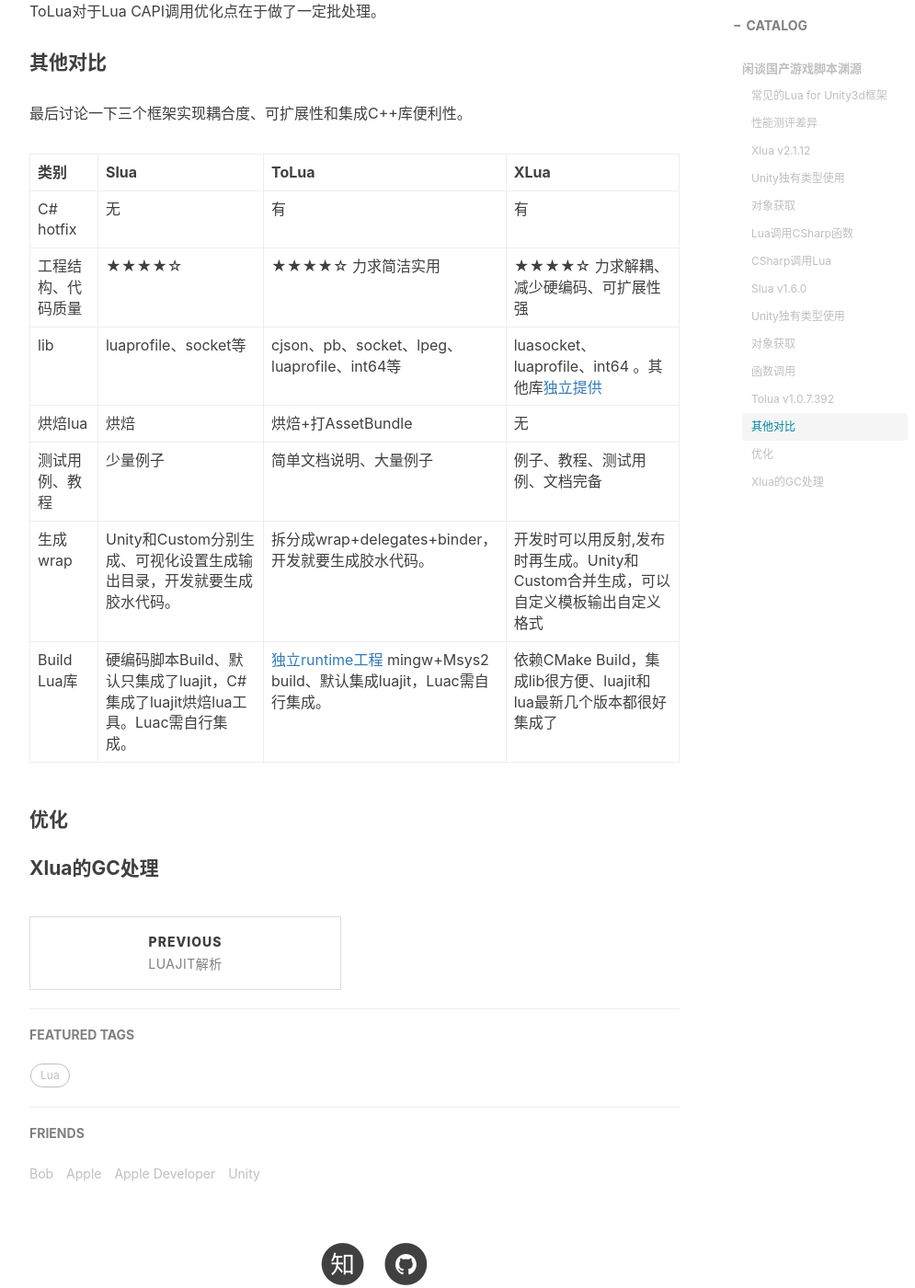
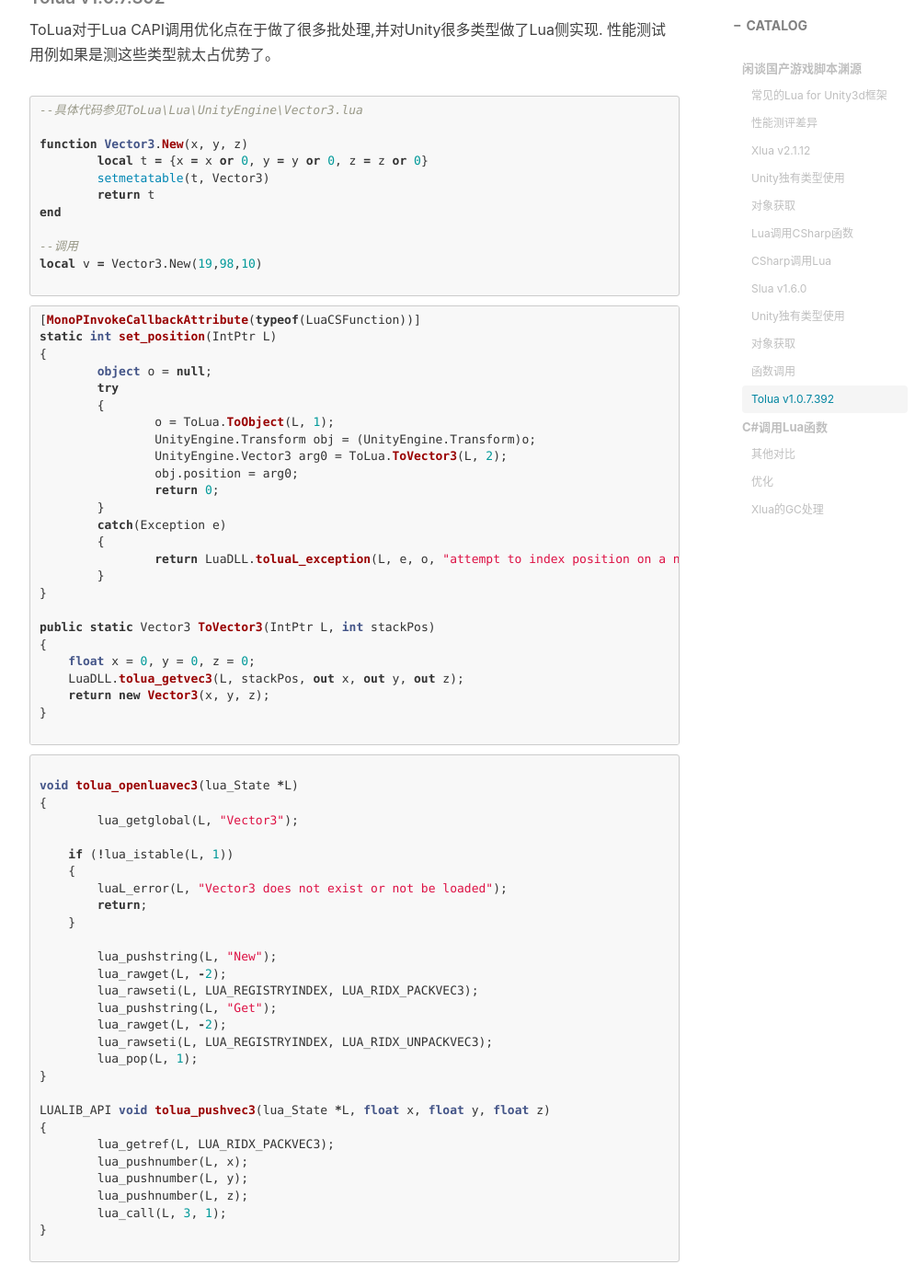
Before and after one commit to chenanbao/chenanbao.github.io, a Jekyll site: the page built from _posts/2018-07-29-Lua热更新框架差异.md, in a window 1280 px wide and 1400 px high, scrolled down 15190 px. Shown: the whole window at 92% size, without its empty margins (233-1228 px from the left). Built offline with Jekyll 4.4.1, drawn with Linux system fonts in a browser that asks for light colours; nearby versions of some CDN libraries; comment, search, counter and statistics services are not loaded; some of the changed text lies outside the part shown.

Commit message:
tolua部分解析

````diff
--- a/_posts/2018-07-29-Lua热更新框架差异.md
+++ b/_posts/2018-07-29-Lua热更新框架差异.md
@@ -23,10 +23,13 @@
 最后说说[WebAssembly](https://webassembly.org)，它是一种二进制格式的类汇编代码，可以被浏览器加载和并进一步编译成可执行的机器码，从而在浏览器运行。它还可以作为高级语言的编译目标，理论上任何语言都可以编译为 WebAssembly。它接近 native code 比 JS 快这是显然的，作为浏览器四大巨头google、apple、firefox、microsoft合作共谋的产物，前途一片光明。目前支持的游戏引擎有
 [Egret](https://www.egret.com)。而Unity在发布WebGl时也可以选择[Linker Target]((https://docs.unity3d.com/Manual/class-PlayerSettingsWebGL.html))为WebAssembly。
 
+
+
+#### 常见的Lua for Unity3d框架
+
 [Lua Interface](http://lua-users.org/wiki/LuaInterface)是一个用于Lua语言和Microsoft .NET的公共语言运行时（CLR）之间集成的库,LuaInterface的作者后来开发出跨平台升级版本[NLua](https://github.com/NLua/NLua)。Tolua的前身Ulua就是基于Lua Interface开发的，包括后来的Slua、Xlua可以说都是Lua Interface思想的变种者。
 
 
-#### 常见的Lua for Unity3d框架
 + [SLua](https://github.com/pangweiwei/slua)
 + [Tolua](https://github.com/topameng/tolua)
 + [XLua](https://github.com/Tencent/xLua)
@@ -724,7 +727,7 @@
 
 ```
 
-Slua新的版本做了改进，可以CustomLuaClass]标记导出对应delegate，调用luafunction.cast转化对应的delegate,以避免gc开销.
+Slua新的版本做了改进，可以CustomLuaClass标记导出对应delegate，调用luafunction.cast转化对应的delegate,以避免gc开销.
 
 ```csharp
 [CustomLuaClass]
@@ -732,14 +735,127 @@
 GetMoneyDelegate ud;
 
 LuaFunction getFunction;
-getMoney = getFunction.cast<GetMoneyDelegate>();
+getMoney = getFunction.cast<GetMoneyDelegate>();//实现不够简练
 if (getMoney != null) getMoney(1,2);
 ```
 
 
 ##### Tolua v1.0.7.392
-ToLua对于Lua CAPI调用优化点在于做了一定批处理。
 
+ToLua对于Lua CAPI调用优化点在于做了很多批处理,并对Unity很多类型做了Lua侧实现.
+性能测试用例如果是测这些类型就太占优势了。
+
+```lua
+--具体代码参见ToLua\Lua\UnityEngine\Vector3.lua
+
+function Vector3.New(x, y, z)
+	local t = {x = x or 0, y = y or 0, z = z or 0}
+	setmetatable(t, Vector3)
+	return t
+end
+
+--调用
+local v = Vector3.New(19,98,10)
+
+```
+
+```csharp
+[MonoPInvokeCallbackAttribute(typeof(LuaCSFunction))]
+static int set_position(IntPtr L)
+{
+	object o = null;
+	try
+	{
+		o = ToLua.ToObject(L, 1);
+		UnityEngine.Transform obj = (UnityEngine.Transform)o;
+		UnityEngine.Vector3 arg0 = ToLua.ToVector3(L, 2);
+		obj.position = arg0;
+		return 0;
+	}
+	catch(Exception e)
+	{
+		return LuaDLL.toluaL_exception(L, e, o, "attempt to index position on a nil value");
+	}
+}
+
+public static Vector3 ToVector3(IntPtr L, int stackPos)
+{
+    float x = 0, y = 0, z = 0;
+    LuaDLL.tolua_getvec3(L, stackPos, out x, out y, out z);
+    return new Vector3(x, y, z);
+}
+
+```
+
+```c
+
+void tolua_openluavec3(lua_State *L)
+{
+	lua_getglobal(L, "Vector3");
+
+    if (!lua_istable(L, 1))
+    {
+        luaL_error(L, "Vector3 does not exist or not be loaded");
+        return;
+    }
+
+	lua_pushstring(L, "New");
+	lua_rawget(L, -2);
+	lua_rawseti(L, LUA_REGISTRYINDEX, LUA_RIDX_PACKVEC3);
+	lua_pushstring(L, "Get");
+	lua_rawget(L, -2);
+	lua_rawseti(L, LUA_REGISTRYINDEX, LUA_RIDX_UNPACKVEC3);
+	lua_pop(L, 1);
+}
+
+LUALIB_API void tolua_pushvec3(lua_State *L, float x, float y, float z)
+{
+	lua_getref(L, LUA_RIDX_PACKVEC3);
+	lua_pushnumber(L, x);
+	lua_pushnumber(L, y);
+	lua_pushnumber(L, z);
+	lua_call(L, 3, 1);
+}
+
+```
+
+# C#调用Lua函数
+
+```csharp
+//CallLuaFunction.cs
+function luaFunc(num)
+    return num + 1
+end
+
+test = {}
+test.luaFunc = luaFunc
+
+//映射了函数参数和返回值类型
+luaFunc = lua.GetFunction("test.luaFunc");
+int num = luaFunc.Invoke<int, int>(123456);
+public R1 Invoke<T1, R1>(T1 arg1)
+{
+    BeginPCall();
+    PushGeneric(arg1);//通用push
+    PCall();
+    R1 ret1 = CheckValue<R1>();
+    EndPCall();
+    return ret1;
+}
+
+//c# 直接硬编码方式调用，简化PushGeneric内部查找操作,榨干最后一丝性能
+num = CallFunc();
+int CallFunc(int value)
+{
+        luaFunc.BeginPCall();
+        luaFunc.Push(value);
+        luaFunc.PCall();
+        int num = (int)luaFunc.CheckNumber();
+        luaFunc.EndPCall();
+        return num;
+}
+num = CallFunc();
+```
 
 
 #### 其他对比
@@ -749,11 +865,11 @@
 | 类别 | Slua | ToLua | XLua |
 | ------ | ------ | ------ | ------ |
 | C# hotfix | 无 | 有 | 有 |
-| 工程结构、代码质量| ★★★★☆ | ★★★★☆ 力求简洁实用 | ★★★★☆ 力求解耦、减少硬编码、可扩展性强 |
+| 工程结构、代码质量| ★★★☆☆ | ★★★★☆ 力求简洁实用 | ★★★★☆ 力求解耦、减少硬编码、可扩展性强 |
 | lib | luaprofile、socket等 | cjson、pb、socket、lpeg、luaprofile、int64等  | luasocket、luaprofile、int64 。其他库[独立提供](https://github.com/chexiongsheng/build_xlua_with_libs) |
 | 烘焙lua |烘焙| 烘焙+打AssetBundle | 无 |
 | 测试用例、教程| 少量例子 | 简单文档说明、大量例子 | 例子、教程、测试用例、文档完备 |
-| 生成wrap| Unity和Custom分别生成、可视化设置生成输出目录，开发就要生成胶水代码。 | 拆分成wrap+delegates+binder，开发就要生成胶水代码。 | 开发时可以用反射,发布时再生成。Unity和Custom合并生成，可以自定义模板输出自定义格式 |
+| 生成wrap| Unity和Custom分别生成、可视化设置生成输出目录，开发需生成胶水代码。 | 拆分成wrap+delegates+binder，开发需生成胶水代码。 | 开发时可以用反射,发布时再生成。Unity和Custom合并生成，可以自定义模板输出自定义格式 |
 | Build Lua库 | 硬编码脚本Build、默认只集成了luajit，C#集成了luajit烘焙lua工具。Luac需自行集成。 | [独立runtime工程](https://github.com/topameng/tolua_runtime) mingw+Msys2 build、默认集成luajit，Luac需自行集成。 | 依赖CMake Build，集成lib很方便、luajit和lua最新几个版本都很好集成了 |
 
 #### 优化
````
